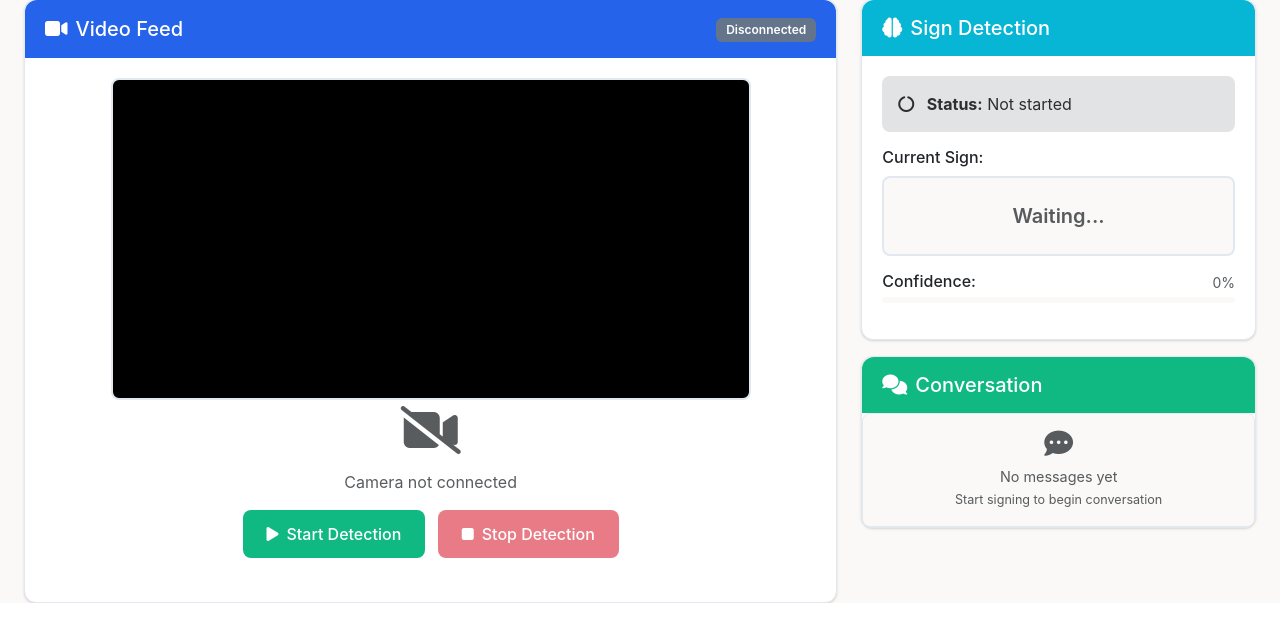
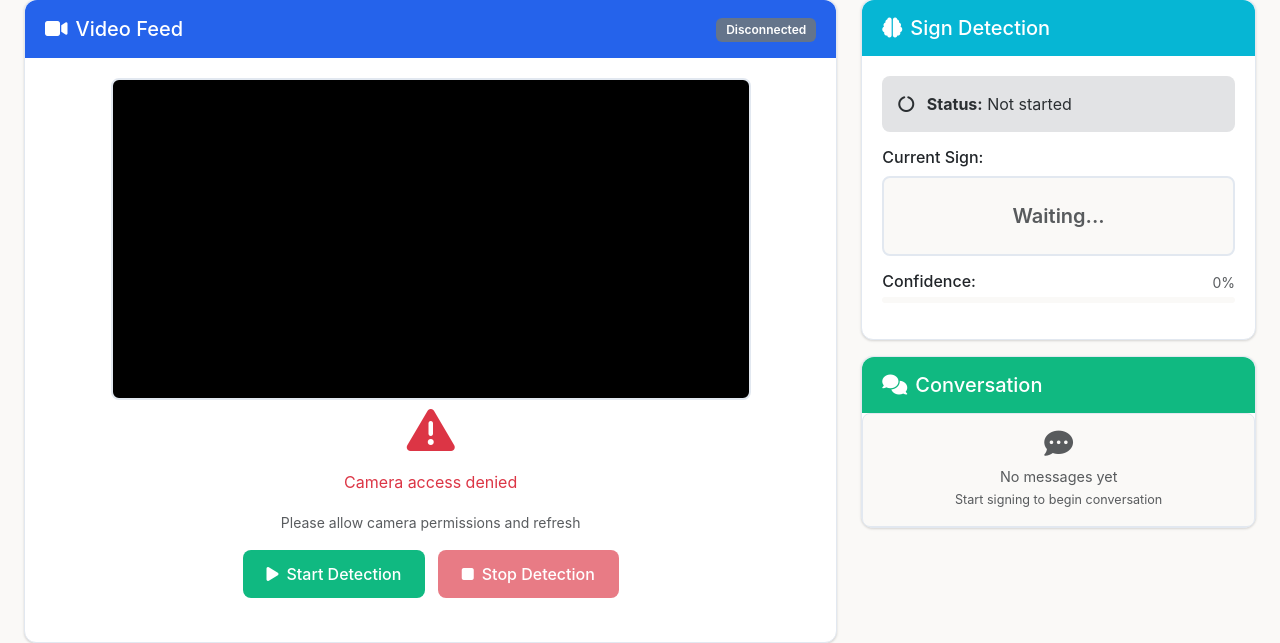
Before and after one commit to NikhilMana/Sign-Health, a Flask app: template sign_language_interpreter/webapp/templates/patient_dashboard.html in a window 1280 px wide. Shown: the part 223-866 px from the top of the page. Before the commit the page ends 826 px from the top, so only its background shows below. Run offline with Flask 3, Linux system fonts and the light colour scheme; the template is opened without the code that fills it, so the values that code supplies are empty; some libraries are stand-ins or nearby versions.

Commit message:
Fix camera permission and Socket.IO loading issues

```diff
--- a/sign_language_interpreter/webapp/static/js/patient.js
+++ b/sign_language_interpreter/webapp/static/js/patient.js
@@ -28,7 +28,11 @@
         return true;
     } catch (error) {
         console.error('Camera error:', error);
-        showAlert('Could not access camera. Please check permissions.', 'danger');
+        let message = 'Could not access camera. Please allow camera permissions and refresh.';
+        if (error.name === 'NotAllowedError') {
+            message = 'Camera access denied. Click the camera icon in your browser address bar to allow access.';
+        }
+        showAlert(message, 'danger');
         videoOverlay.innerHTML = `
             <i class="fas fa-exclamation-triangle fa-3x text-danger mb-3"></i>
             <p class="text-danger">Camera access denied</p>
--- a/sign_language_interpreter/webapp/templates/patient_dashboard.html
+++ b/sign_language_interpreter/webapp/templates/patient_dashboard.html
@@ -1,6 +1,10 @@
 {% extends "base.html" %}
 
 {% block title %}Patient Dashboard - SignHealth{% endblock %}
+
+{% block extra_js %}
+<script src="{{ url_for('static', filename='js/patient.js') }}"></script>
+{% endblock %}
 
 {% block content %}
 <div class="row g-4 mt-2">
@@ -108,5 +112,4 @@
 <!-- Audio Player (hidden) -->
 <audio id="audioPlayer" style="display: none;"></audio>
 
-<script src="{{ url_for('static', filename='js/patient.js') }}"></script>
 {% endblock %}
```
Also changed, not shown: 2 other files.
